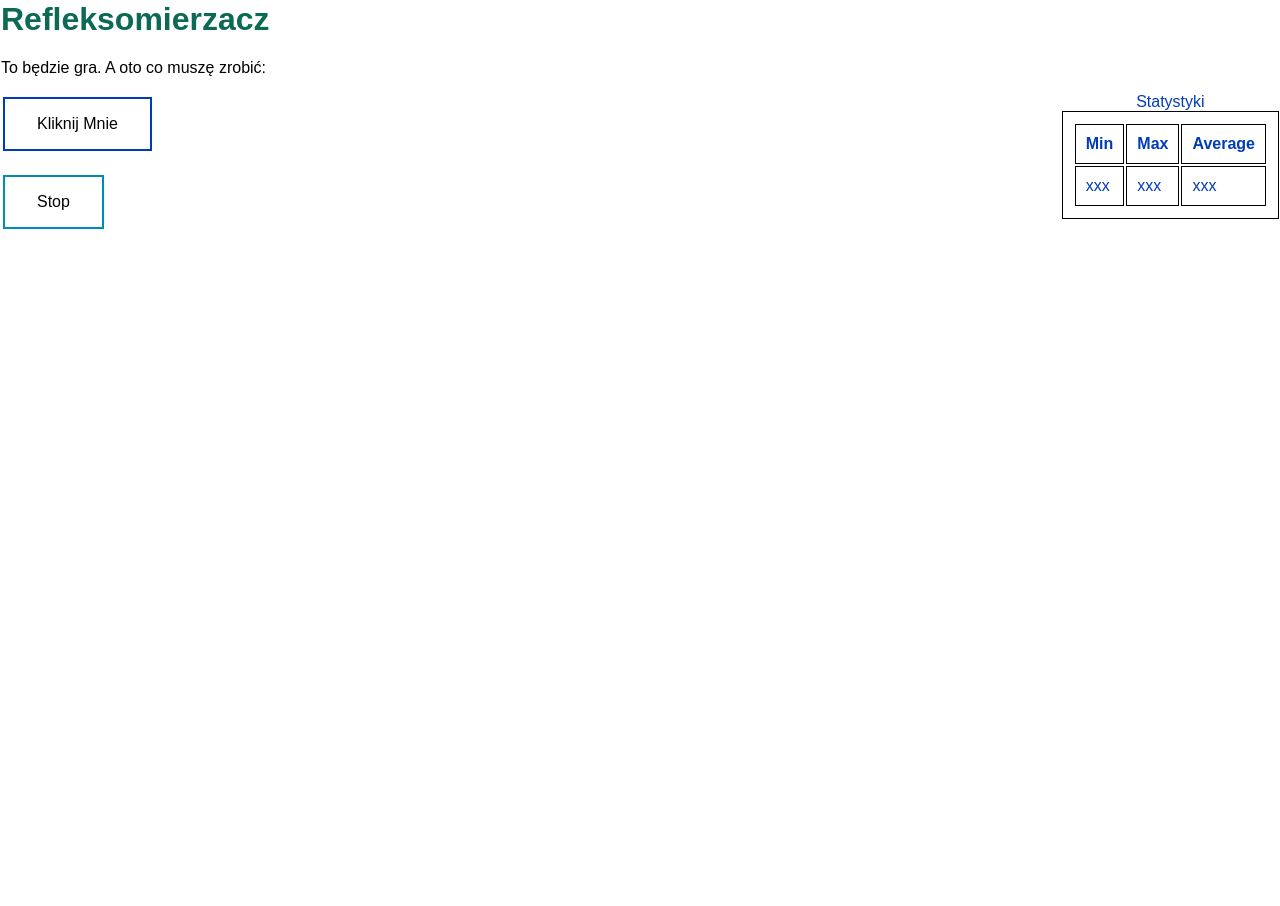
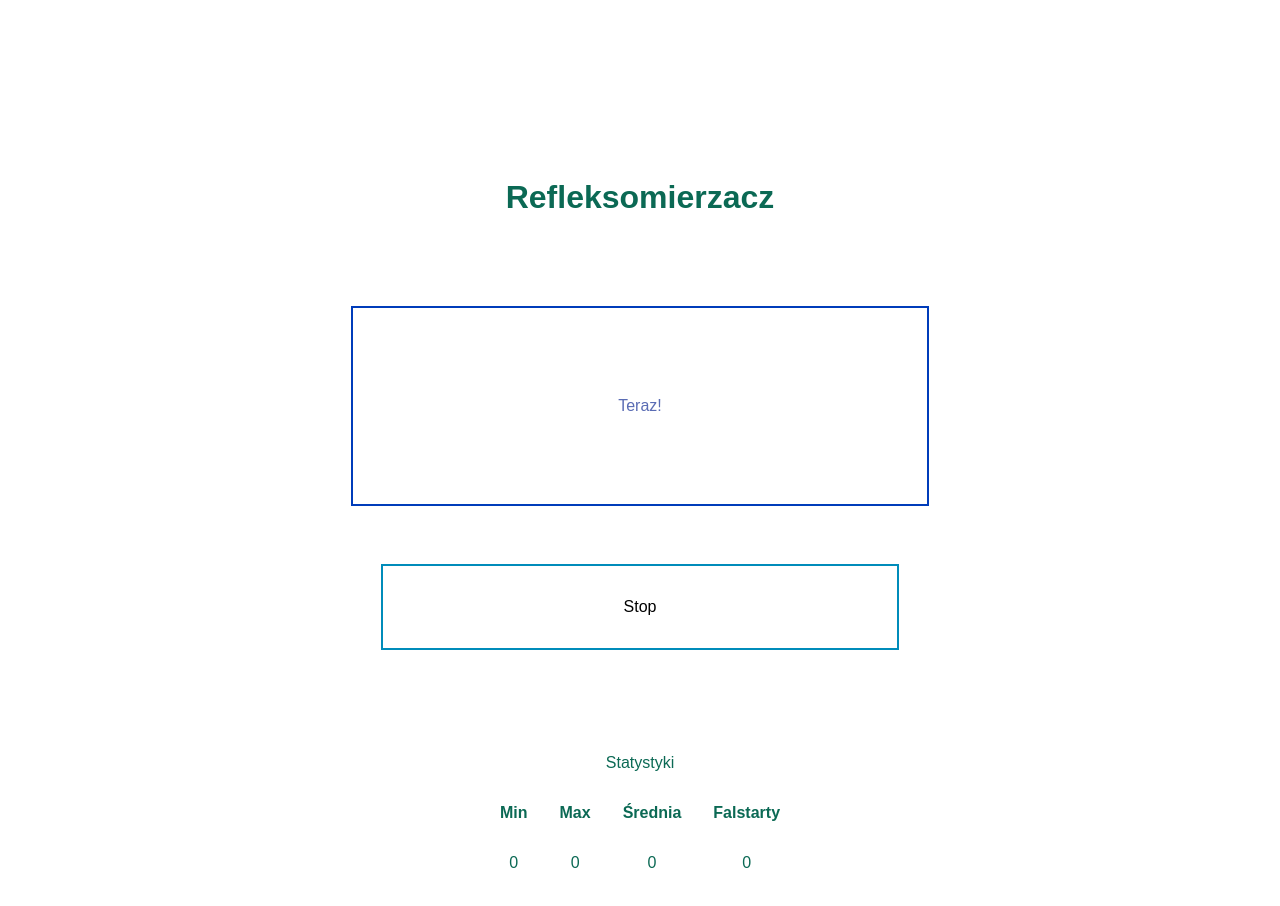
Before and after one commit to CaspaaCaspaa/JS-Lab1, a plain HTML site: page index.html in a window 1280 px wide. Both pictures are taken after a click on the button "Start". Before the commit the page ends 800 px from the top, so only its background shows below. Drawn offline with Linux system fonts and the light colour scheme.

Commit message:
Working reflex timer. incl stats and false start counter

```diff
--- a/index.html
+++ b/index.html
@@ -3,29 +3,46 @@
     <meta charset="UTF-8">
     <title>JS Lab</title>
     <style>
+		div{
+		padding:50px;
+		}
+
         body {
-            margin: 1;
-            padding: 0;
+			text-align: center;
+
+            padding: 100;
             font-family: Arial, serif;
+
         }
 
         h1 {
             color: #0B6954;
+			text-align: center;
+						padding-bottom: 64px;
+
+        }
+
+		h2 {
+			color: #0B6954;
+			text-align: center;
+
         }
 		.button {
+			width: 60%;
 			border: none;
-			color: white;
-			padding: 16px 32px;
+			color: black;
+			padding: 32px 64px;
 			text-align: center;
 			text-decoration: none;
 			display: inline-block;
 			font-size: 16px;
 			margin: 4px 2px;
-			transition-duration: 0.4s;
+			transition-duration: 0.0s;
 			cursor: pointer;
 		}
 
 		.button1 {
+			width: 60%;
 			background-color: white;
 			color: black;
 			border: 2px solid #4CAF50;
@@ -47,103 +64,179 @@
 			color: white;
 		}
 		.button3 {
+		    height:200px;
+			width: 60%;
 			background-color: white;
 			color: black;
 			border: 2px solid #003CBA;
 		}
 
-		.button3:hover {
-			background-color: #003CBA;
-			color: white;
-		}
 		table, th, td {
-			border: 1px solid black;
-			padding: 10px;
-			color: #003CBA;
+			margin-left: auto;
+			margin-right: auto;
+			padding: 15px;
+			text-align: center;
+			color: #0B6954;
 		}
 		.hidden{
 			display: none;
 		}
+
 
     </style>
 </head>
 <body>
 <div id="app">
     <h1 id="main-header">Refleksomierzacz</h1>
-    <p>To będzie gra. A oto co muszę zrobić:</p>
-    <!-- <ol> -->
-        <!-- <li class="boring">Nauczyć się HTML</li> -->
-        <!-- <li class="boring">Nauczyć się CSS</li> -->
-        <!-- <li>Nauczyć się JS</li> -->
-        <!-- <li id="super-important">Zaimplementować</li> -->
 
-    <!-- </ol> -->
+<button type="button" class="button button3" onclick="clicker()" id="welcome_window">Rozpocznij grę przyciskiej START! Kliknij w to pole gdy zmieni ono kolor.</button>
 
-<!-- <input type="text" id="myTextField"> -->
 
-<button type="button" class="button button3" onclick="clickCounter()" ">Kliknij Mnie</button>
 
-<table style="float:right">
+
+<div>
+<button type="button" class="button button1" onclick="startToggler()" id="Start">Start</button>
+<button type="button" class="button button2" onclick="stopToggler()" id="Stop" style="display: none;">Stop</button>
+
+</div>
+<div>
+<table >
   <caption >Statystyki</caption>
 
   <tr>
     <th>Min</th>
     <th>Max</th>
-    <th>Average</th>
+    <th>Średnia</th>
+    <th>Falstarty</th>
   </tr>
   <tr>
-    <td>xxx</td>
-    <td>xxx</td>
-    <td>xxx</td>
+    <td><p id="statsMin" class="">0</td>
+    <td><p id="statsMax" class="">0</td>
+    <td><p id="statsAvg" class="">0</td>
+	<td><p id="statsFail" class="">0</td>
+
   </tr>
 </table>
-<p></p>
-<button type="button" class="button button1" onclick="toggler()" id="Start">Start</button>
-<button type="button" class="button button2" onclick="invToggler()" id="Stop" style="display: none;">Stop</button>
-
-<!-- <button type="button" class="button button2" onclick="readValues()">Stop</button> -->
-
-
+</div>
 </div>
 <script>
+	preClickLog = [];
+	resultLog = [];
+	preTimeLog = [];
+	start = 1e30;
+
+	var minPreTime = 500;
+	var maxPreTime = 3000;
 
 	let buttonHome = document.querySelector(".button-home");
 	let CountButtonHomeClicks = 0;
 
-	function clickCounter() {
-		CountButtonHomeClicks += 1;
-		console.log(CountButtonHomeClicks);
+	var statsMin = document.getElementById("statsMin");
+	var statsMax = document.getElementById("statsMax");
+	var statsAvg = document.getElementById("statsAvg");
+	var flaseStart = document.getElementById("statsFail");
+
+	min = Math.min.apply(Math, resultLog);
+	max = Math.max.apply(Math, resultLog);
+	avg = Math.round(average(resultLog));
+	preStart = preClickLog.length;
+
+	function average(array) {
+    return array.reduce((a, b) => a + b) / array.length;
 	}
 
-	buttonHome.addEventListener("click",clickCounter() );
+	function colorChange (){
+	randomColor = Math.floor(Math.random()*16777215).toString(16);
+	document.getElementById('welcome_window').style.color =  "#" + randomColor;
+	document.getElementById('welcome_window').firstChild.data =  "Teraz!";
+	}
 
-	function toggler() {
+	function measurement (){
+	clicked = false ;
+	start = Date.now();
+	return start
+	}
+
+	function gameStart (){
+	round=0;
+	document.getElementById('welcome_window').firstChild.data =  "Bądź czujny!";
+	roundStart ();
+	}
+
+	function roundStart (){
+	round = round + 1
+	document.getElementById('welcome_window').firstChild.data =  "Bądź czujny!";
+	document.getElementById('welcome_window').style.color =  "blue";
+		if(round <6){
+		preTime = minPreTime + Math.floor((Math.random() * (maxPreTime-minPreTime))+1);
+		preTimeLog.push(preTime);
+		setTimeout(colorChange,preTime);
+		setTimeout(measurement,preTime);
+		}
+		else {
+				console.log("koniec gry!");
+				document.getElementById('welcome_window').firstChild.data =  "KONIEC GRY!";
+				gameStop ();
+		}
+	}
+
+	function clicker (){
+	clicked = true ;
+	clickTime = Date.now();
+		if (clickTime > start){
+			console.log("wynik");
+			result = clickTime - start;
+			resultLog.push(result);
+			console.log(resultLog);
+			start = 1e30;
+			updateStats();
+			roundStart ();
+		}
+		else {
+		console.log("za szybko!");
+		preClickLog.push(clickTime);
+		}
+	}
+
+	function gameStop (){
+	var timeStop =  preTimeLog[preTimeLog.length -1];
+	setTimeout(gameStopWindow,timeStop);
+	updateStats();
+	round=0;
+	}
+
+	function gameStopWindow (){
+	document.getElementById('welcome_window').style.color =  "blue";
+	document.getElementById('welcome_window').firstChild.data =  "Kliknij Start by zagrać jeszcze raz.";
+	}
+
+	function updateStats (){
+	min = Math.min.apply(Math, resultLog);
+	max = Math.max.apply(Math, resultLog);
+	avg = Math.round(average(resultLog));
+	preStart = preClickLog.length;
+
+	statsMin.innerText = min + " ms";
+	statsMax.innerText = max + " ms";
+	statsAvg.innerText = avg + " ms";
+	flaseStart.innerText = preStart ;
+	}
+
+	function startToggler() {
 	const x = document.getElementById('Start');
 	const y = document.getElementById('Stop');
 	x.style.display = "none";
 	y.style.display = "";
+	gameStart();
 	}
 
-	function invToggler() {
+	function stopToggler() {
 	const x = document.getElementById('Start');
 	const y = document.getElementById('Stop');
 	x.style.display = "";
 	y.style.display = "none";
+	gameStop()
 	}
-
-	<!-- function removeBoringStuff() { -->
-	<!-- document.querySelectorAll("#app .boring").forEach((e) => e.remove());} -->
-
-	function gameStatus() {
-	const isChecked = document.getElementById('StartStop').checked
-	if (isChecked)
-		value =  document.getElementById('myTextField').value
-
-		alert(value)
-
-		}
-
-
 </script>
 </body>
 </html>
```
